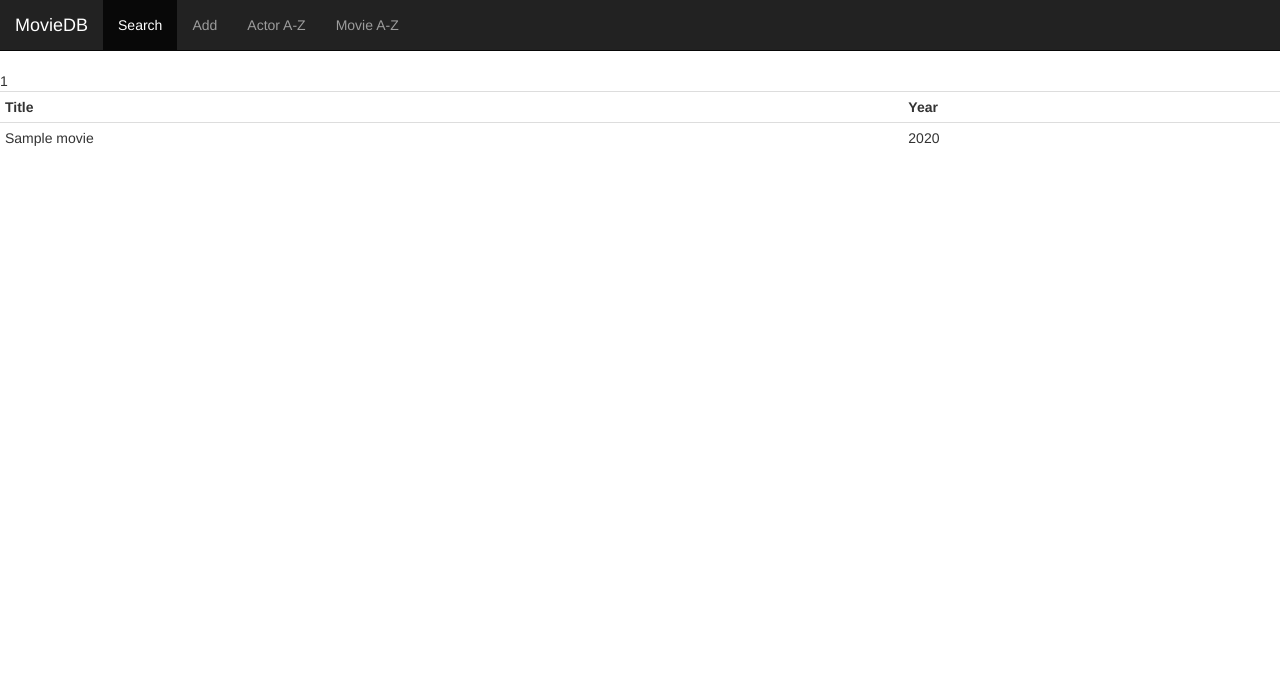
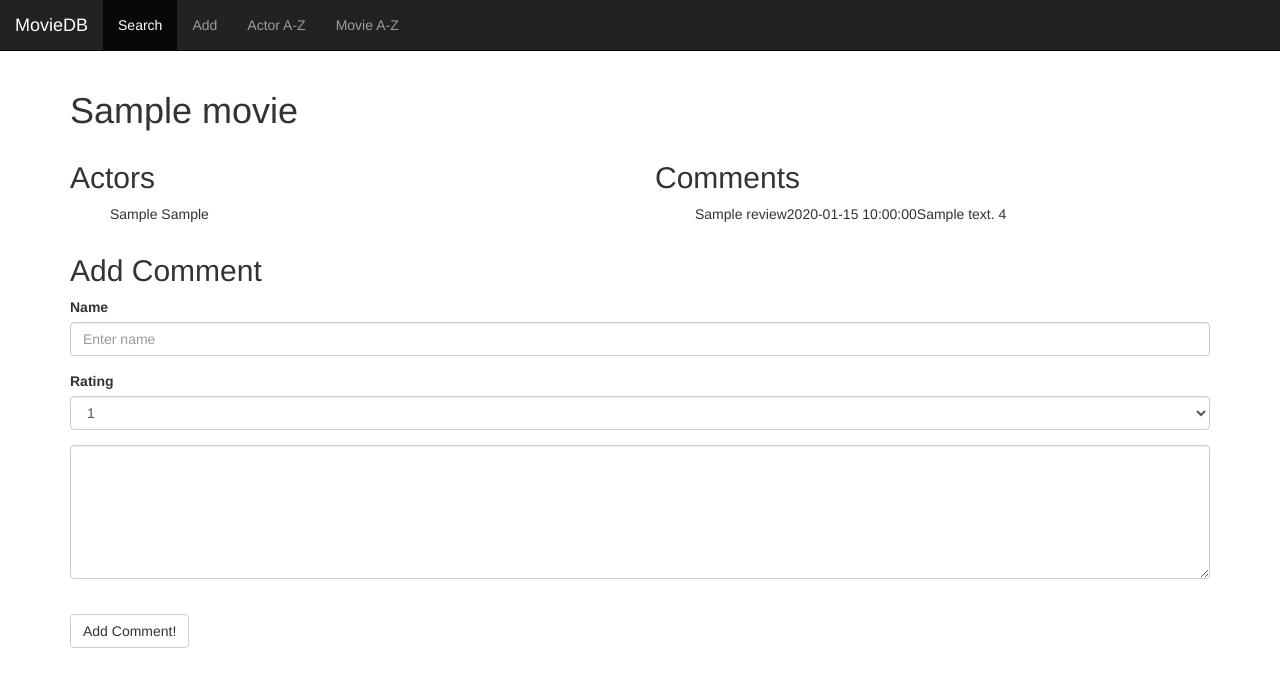
Before and after one commit to mverde/MovieDB, a PHP site: page /movieinfo.php?q=1 in a window 1280 px wide. Shown: the top 687 px of the page. Run offline with PHP 8.4, Linux system fonts and the light colour scheme; tables that the repository leaves empty or names only in its code hold one stand-in row (values such as "Sample post").

Commit message:
Added comment functionality

```diff
--- a/actorinfo.php
+++ b/actorinfo.php
@@ -34,13 +34,12 @@
 
         <?php
             $q = $_GET['q'];
-            $q = explode(" ", $q);
             $mysqli = new mysqli("localhost", "cs143", "", "CS143", 1438);
             if ($mysqli->connect_errno) {
                 echo "Failed to connect to MySQL: (" . $mysqli->connect_errno . ") " . $mysqli->connect_error;
             }
 
-            $sql = "SELECT * FROM Actor WHERE first LIKE '$q[0]' AND last LIKE '$q[1]'";
+            $sql = "SELECT * FROM Actor WHERE id=$q";
 
             if ($result = $mysqli->query($sql)){
                 }
--- a/browsemovies.php
+++ /dev/null
@@ -1,6 +0,0 @@
-<!DOCTYPE html>
-<html>
-	<body>
-
-	</body>
-</html>
--- a/css/app.css
+++ b/css/app.css
@@ -1,3 +1,7 @@
-li.films{
+li.films, li.comments{
 	list-style-type: none;
 }
+
+.hidden{
+	display: none;
+}
--- a/index.php
+++ b/index.php
@@ -23,7 +23,7 @@
         		<!-- Collect the nav links, forms, and other content for toggling -->
 			    <div class="collapse navbar-collapse">
 			      <ul class="nav navbar-nav">
-			        <li class="active"><a href="#">Search <span class="sr-only">(current)</span></a></li>
+			        <li class="active"><a href="index.php">Search <span class="sr-only">(current)</span></a></li>
 			        <li><a href="#">Add</a></li>
 			      </ul>
 			  </div>
--- a/movieinfo.php
+++ b/movieinfo.php
@@ -31,50 +31,106 @@
               </div>
             </div>
         </nav>
-
+        <!-- Connect to db -->
         <?php
-            $q = $_GET['q'];
-         	echo $q;
 	        $mysqli = new mysqli("localhost", "cs143", "", "CS143", 1438);
 	            if ($mysqli->connect_errno) {
 	                echo "Failed to connect to MySQL: (" . $mysqli->connect_errno . ") " . $mysqli->connect_error;
 	            }
+	         $q = $_GET['q'];
+	        ?>
+        <div class="container">
+        	<h1>
+        		<?php
+        			$getTitle="SELECT title FROM Movie where id=$q";
+        			if ($result = $mysqli->query($getTitle)){
 
-            $sql = "SELECT * FROM Movie WHERE id=$q";
+			            while($row = mysqli_fetch_array($result)) {
+			                echo $row['title'];
 
-            if ($result = $mysqli->query($sql)){
+			            }
 			          }
 	                else{
 	                    echo "Problem with Query";
 	                }
+        		?>
+        	</h1>
+        	<div class="row">
+        		<div class="col-md-6">
+        		<h2>Actors</h2>
+        			<ul class="actor-in-movie">
+        				<?php
 
+        					$getActors = "SELECT first,last FROM Actor WHERE id IN(SELECT aid FROM MovieActor WHERE mid=$q)";
 
-            echo "<table class='table table-condensed table-hover'>
-                <tr>
-                <th>Title</th>
-                <th>Year</th>
-                </tr>";
+        					if ($result = $mysqli->query($getActors)){
+
 					            while($row = mysqli_fetch_array($result)) {
-                echo "<tr>";
-                echo "<td>" . $row['title'] . "</td>";
-                echo "<td>" . $row['year'] . "</td>";
-                // $getfilms="SELECT title FROM Movie WHERE id IN(SELECT mid FROM MovieActor WHERE aid=" . $row['id'] .")";
-                // if ($result2 = $mysqli->query($getfilms)){
-                //     echo "<td>";
-                //     while($row2 = mysqli_fetch_array($result2)) {
-                //         echo "<li class='films'>" . $row2['title'] . "</li>";
-                //     }
-                //     echo "</td>";
-                // }
-                // else{
-                //     echo "Problem with Query";
-                // }
+					                echo "<li class='films'>" . $row['first'] . " " . $row['last'] . "</li>";
 
-                echo "</tr>";
 					            }
-            echo "</table>";
+					          }
+			                else{
+			                    echo "Problem with Query";
+			                }
+        				?>
+        			</ul>
+        		</div>
 
+        		<div class="col-md-6">
+        		<h2>Comments</h2>
+        			<ul>
+        				<?php
+        					$q = $_GET['q'];
+        					$getComments = "SELECT * FROM Review WHERE mid=$q";
+
+        					if ($result = $mysqli->query($getComments)){
+
+					            while($row = mysqli_fetch_array($result)) {
+					                echo "<li class='comments'>" . $row['name'] . $row['time'] . $row['comment'] . " " . $row['rating'] . "</li>";
+
+					            }
+					          }
+			                else{
+			                    echo "Problem with Query";
+			                }
         				?>
+        			</ul>
+        		</div>
 
+        	</div>
+        	<div class="row">
+    			<div class="col-md-12">
+    				<h2> Add Comment </h2>
+
+    				<form method="get" action="addcomment.php">
+					    <div class="form-group">
+					      <label for="name">Name</label>
+					      <input type="text" class="form-control" name="name" id="name" placeholder="Enter name">
+					    </div>
+					    <div class="form-group">
+					      <label for="rating">Rating</label>
+					      <select name="rating" class="form-control" id="rating">
+					      	<option value="1">1</option>
+					      	<option value="2">2</option>
+					      	<option value="3">3</option>
+					      	<option value="4">4</option>
+					      	<option value="5">5</option>
+					      </select>
+					    </div>
+					    <div class="form-group">
+		                  <textarea class="form-control" name="comment" rows="6"></textarea>
+		                  </br>
+		                </div>
+		                <div class="form-group hidden">
+		                	<select name="movieid" class="form-control" id="movieid">
+					      		<option selected="selected" value="<?php echo $q; ?>"><?php echo $q; ?></option>
+					      	</select>
+		                </div>
+					    <button type="submit" class="btn btn-default">Add Comment!</button>
+				  	</form>
+    			</div>
+        	</div>
+            </div>
     </body>
 </html>
```
Also changed, not shown: addcomment.php (added, +74 -0 lines), browseactor.php (deleted, +0 -100 lines). Lines whose indentation alone changed are shown as unchanged.
